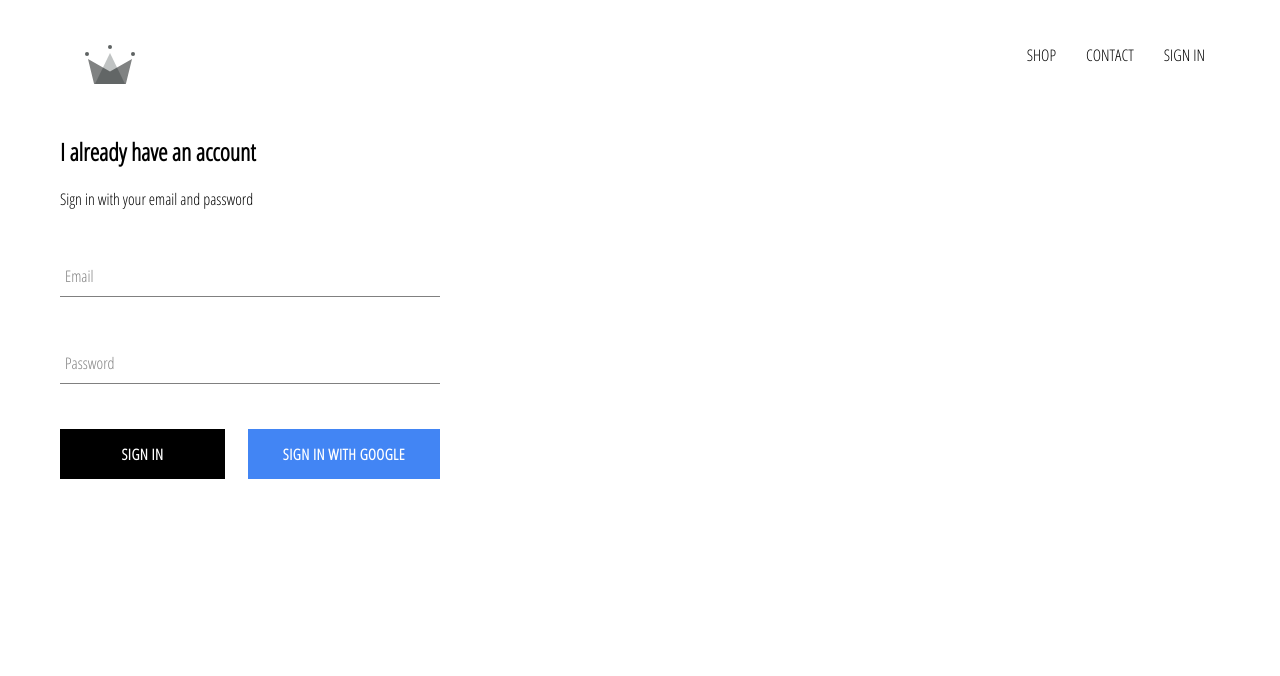
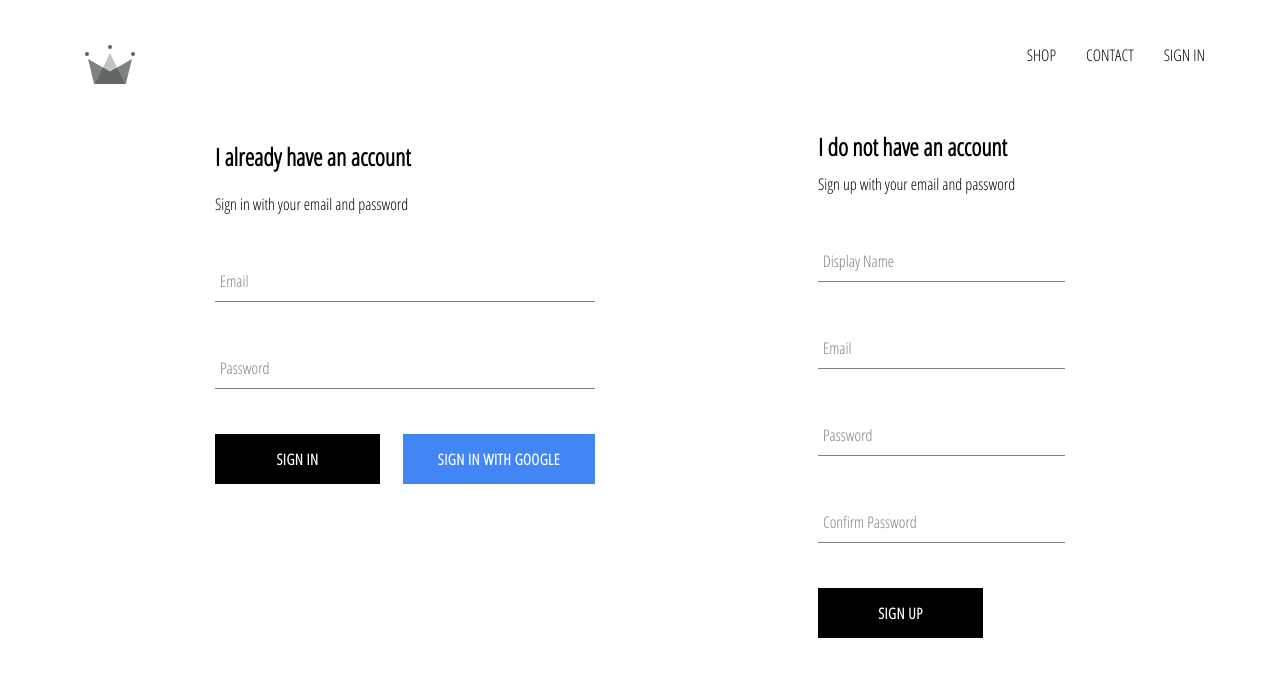
Before and after one commit to zack-fortier/crwn-clothing, a React (Create React App) app: page /signin in a window 1280 px wide. Shown: the top 676 px of the page. Built offline with nearby package versions, Linux system fonts and the light colour scheme; no server answers.

Commit message:
Added email and password sign n

```diff
--- a/src/App.js
+++ b/src/App.js
@@ -35,6 +35,8 @@
               ...snapShot.data()
             }
           });
+
+          console.log(this.state);
         });
       }
       // If the user has been authenticated, set the user profile's data to the user's account
--- a/src/components/header/header.component.jsx
+++ b/src/components/header/header.component.jsx
@@ -23,7 +23,7 @@
             </Link>
             {
                 currentUser ? (
-                <div className='option' onClick={() => auth.signOut}>SIGN OUT</div>
+                <div className='option' onClick={() => auth.signOut()}>SIGN OUT</div>
                 ):(
                 <Link className='option' to='/signin'>SIGN IN</Link>
                 )
--- a/src/components/sign-up/sign-up.component.jsx
+++ b/src/components/sign-up/sign-up.component.jsx
@@ -95,7 +95,7 @@
                         label='Confirm Password'
                         required
                     />
-                    <CustomButton type='submit'>SIGN UP</CustomButton>>
+                    <CustomButton type='submit'> SIGN UP </CustomButton>
                 </form>
             </div>
         )
--- a/src/firebase/firebase.utils.js
+++ b/src/firebase/firebase.utils.js
@@ -13,6 +13,9 @@
     appId: "1:316098153572:web:fd574cd3fc6f74bef2e371",
     measurementId: "G-0YCYVJMTNW"
 }
+
+// Initializing Firebase
+firebase.initializeApp(config);
 
 // Creates a Firestore document for Users
 export const createUserProfileDocument = async (userAuth, additionalData) => {
@@ -40,9 +43,6 @@
     return userRef;
 }
 
-// Initializing Firebase
-firebase.initializeApp(config);
-
 // Accessing Firebase authentication and database
 export const auth = firebase.auth();
 export const firestore = firebase.firestore();
--- a/src/pages/sign-in-and-sign-up/sign-in-and-sign-up.component.jsx
+++ b/src/pages/sign-in-and-sign-up/sign-in-and-sign-up.component.jsx
@@ -1,12 +1,15 @@
+// Sign In and Sign Up Page
 import React from 'react';
 
 import SignIn from '../../components/sign-in/sign-in.component';
+import SignUp from '../../components/sign-up/sign-up.component';
 
 import './sign-in-and-sign-up.styles.scss';
 
 const SignInAndSignUpPage = () => (
     <div className='sign-in-and-sign-up'>
         <SignIn />
+        <SignUp />
     </div>
 )
 
--- a/src/pages/sign-in-and-sign-up/sign-in-and-sign-up.styles.scss
+++ b/src/pages/sign-in-and-sign-up/sign-in-and-sign-up.styles.scss
@@ -0,0 +1,6 @@
+.sign-in-and-sign-up {
+    width: 850px;
+    display: flex;
+    justify-content: space-between;
+    margin: 30px auto;
+}
```
